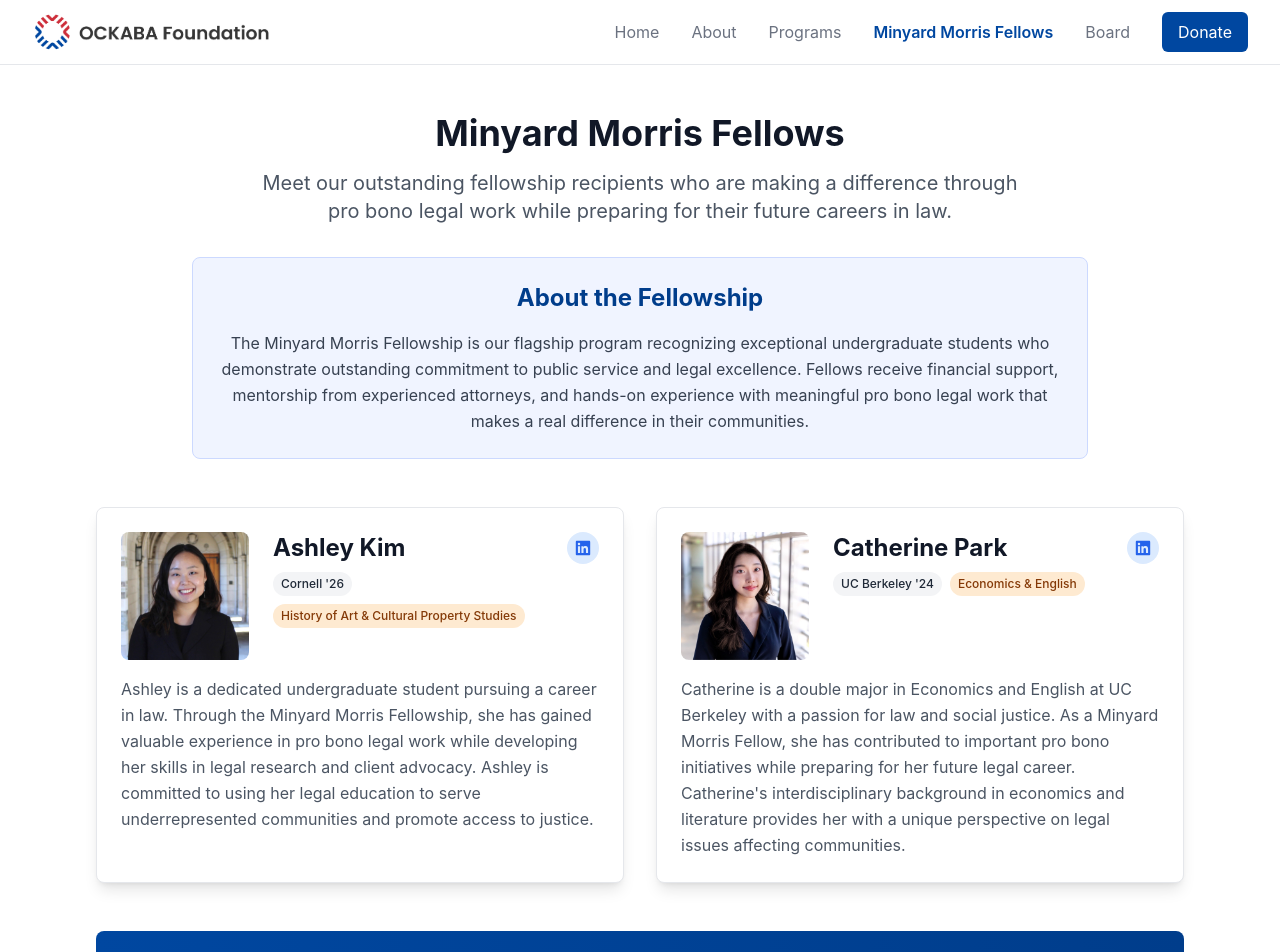
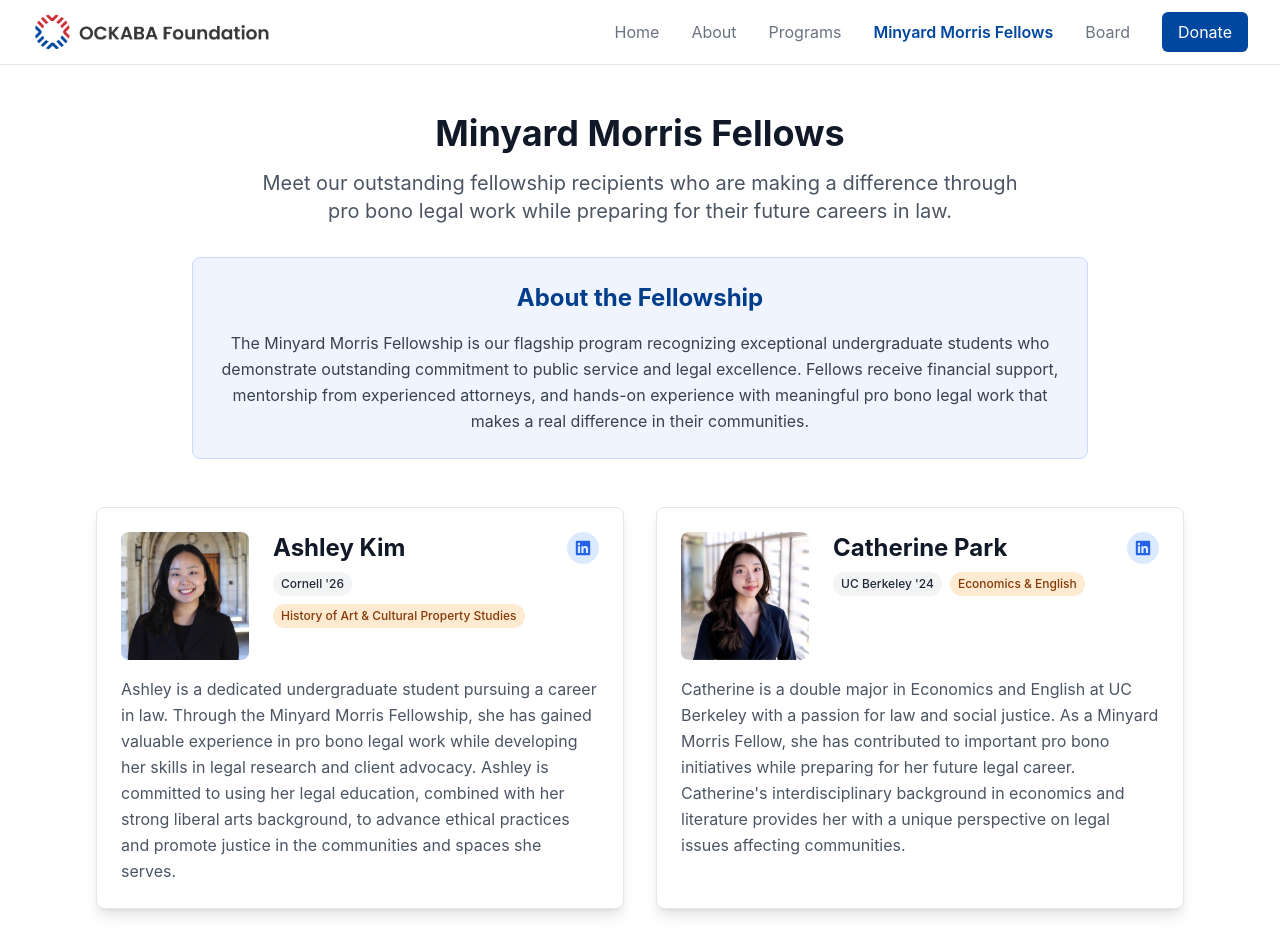
Before and after one commit to quadra2003/ockabaf, a Next.js app: page /fellows in a window 1280 px wide. Shown: the top 952 px of the page. Built offline with nearby package versions, Linux system fonts and the light colour scheme.

Commit message:
Update fellows.js

```diff
--- a/pages/fellows.js
+++ b/pages/fellows.js
@@ -7,7 +7,7 @@ export default function Fellows() {
       name: "Ashley Kim",
       photo: "Ashley.jpg",
       linkedin: "https://www.linkedin.com/in/ashley-kim-ak/",
-      bio: "Ashley is a dedicated undergraduate student pursuing a career in law. Through the Minyard Morris Fellowship, she has gained valuable experience in pro bono legal work while developing her skills in legal research and client advocacy. Ashley is committed to using her legal education to serve underrepresented communities and promote access to justice.",
+      bio: "Ashley is a dedicated undergraduate student pursuing a career in law. Through the Minyard Morris Fellowship, she has gained valuable experience in pro bono legal work while developing her skills in legal research and client advocacy. Ashley is committed to using her legal education, combined with her strong liberal arts background, to advance ethical practices and promote justice in the communities and spaces she serves.",
       year: "2026",
       university: "Cornell '26",
       major: "History of Art & Cultural Property Studies"
```
